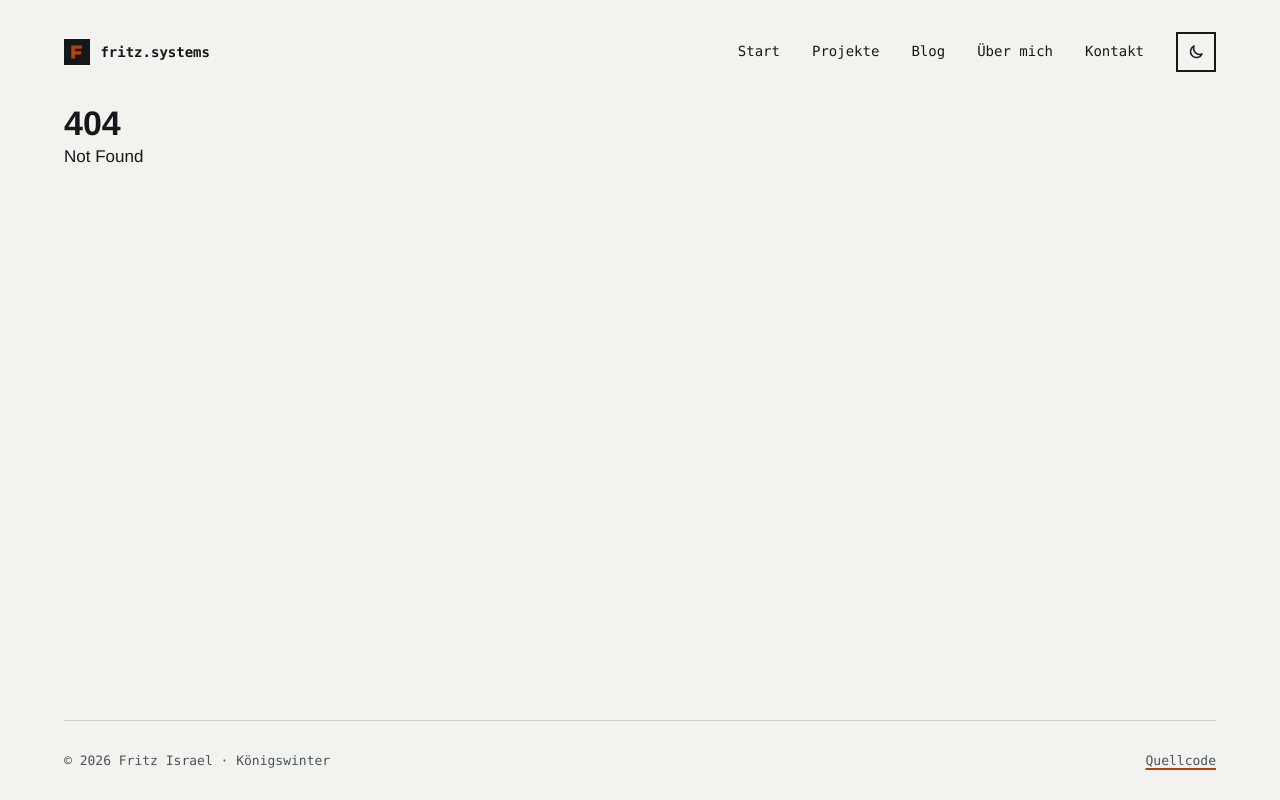
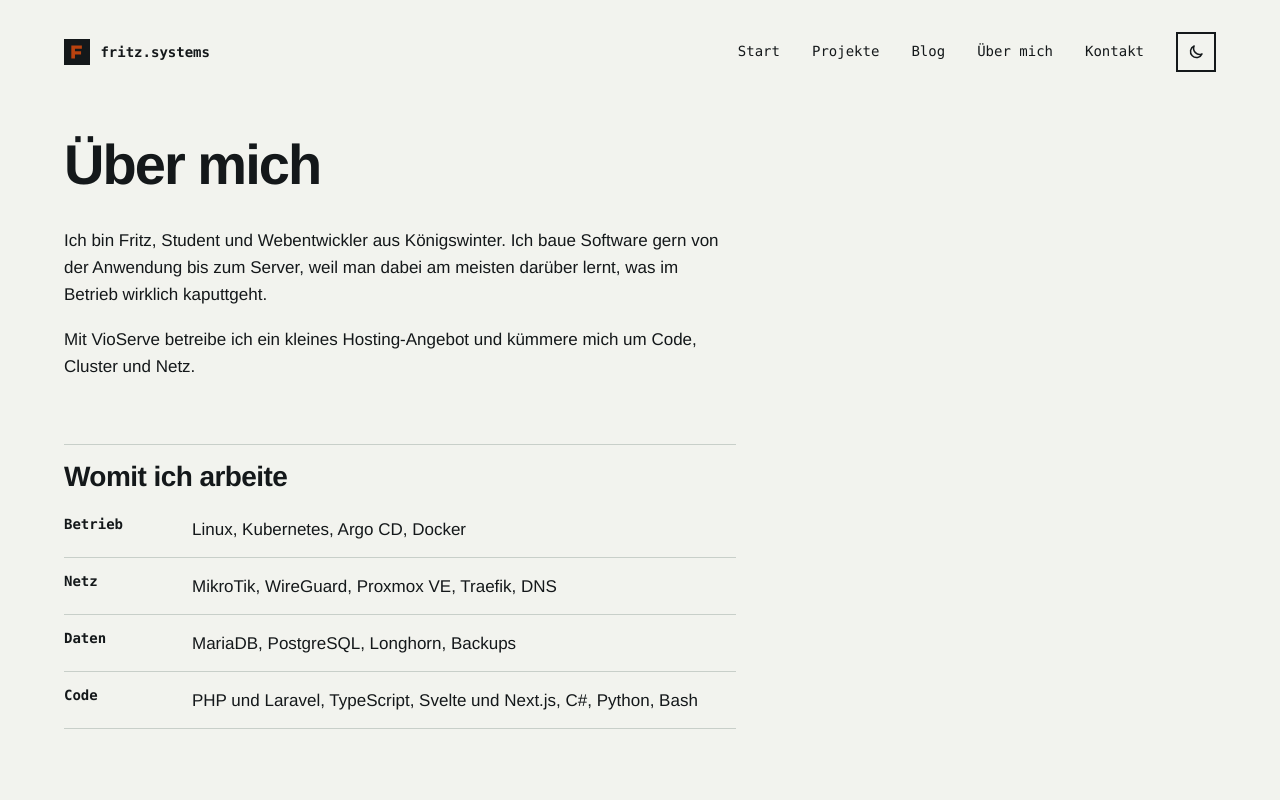
Before and after one commit to Fritztechnic/fritz-systems, a SvelteKit app: page /ueber-mich in a window 1280 px wide. Before the commit this address had no page. Shown: the top 800 px of the page. Built offline with nearby package versions, Linux system fonts and the light colour scheme.

Commit message:
feat(ueber-mich): Seite mit Werkzeugen nach Bereichen

```diff
--- /dev/null
+++ b/src/routes/ueber-mich/+page.svelte
@@ -0,0 +1,30 @@
+<svelte:head>
+  <title>Über mich – Fritz Israel</title>
+  <meta name="description" content="Fritz Israel, Software- und Webentwickler aus Königswinter." />
+</svelte:head>
+
+<article class="prose">
+  <h1>Über mich</h1>
+  <p>
+    Ich bin Fritz, Student und Webentwickler aus Königswinter. Ich baue Software gern von der
+    Anwendung bis zum Server, weil man dabei am meisten darüber lernt, was im Betrieb wirklich
+    kaputtgeht.
+  </p>
+  <p>Mit VioServe betreibe ich ein kleines Hosting-Angebot und kümmere mich um Code, Cluster und Netz.</p>
+
+  <h2>Womit ich arbeite</h2>
+  <dl>
+    <div><dt>Betrieb</dt><dd>Linux, Kubernetes, Argo CD, Docker</dd></div>
+    <div><dt>Netz</dt><dd>MikroTik, WireGuard, Proxmox VE, Traefik, DNS</dd></div>
+    <div><dt>Daten</dt><dd>MariaDB, PostgreSQL, Longhorn, Backups</dd></div>
+    <div><dt>Code</dt><dd>PHP und Laravel, TypeScript, Svelte und Next.js, C#, Python, Bash</dd></div>
+  </dl>
+</article>
+
+<style>
+  dl { margin: 0; }
+  dl div { display: grid; grid-template-columns: 7rem minmax(0, 1fr); gap: var(--s2); padding-block: 0.9rem; border-bottom: 1px solid var(--rule); }
+  dt { font: 700 0.875rem var(--mono); }
+  dd { margin: 0; }
+  @media (max-width: 45rem) { dl div { grid-template-columns: 1fr; gap: 0; } }
+</style>
```
